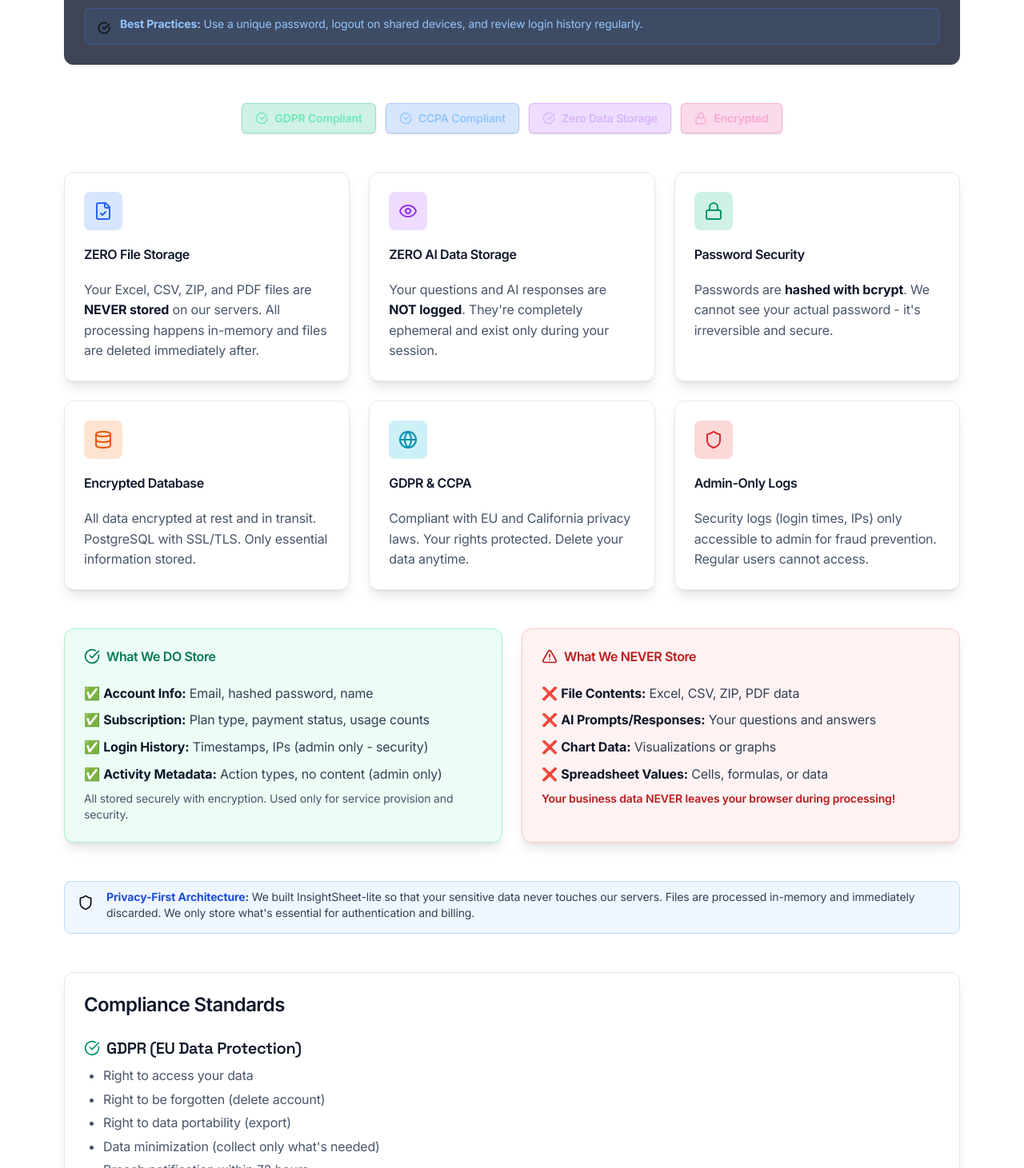
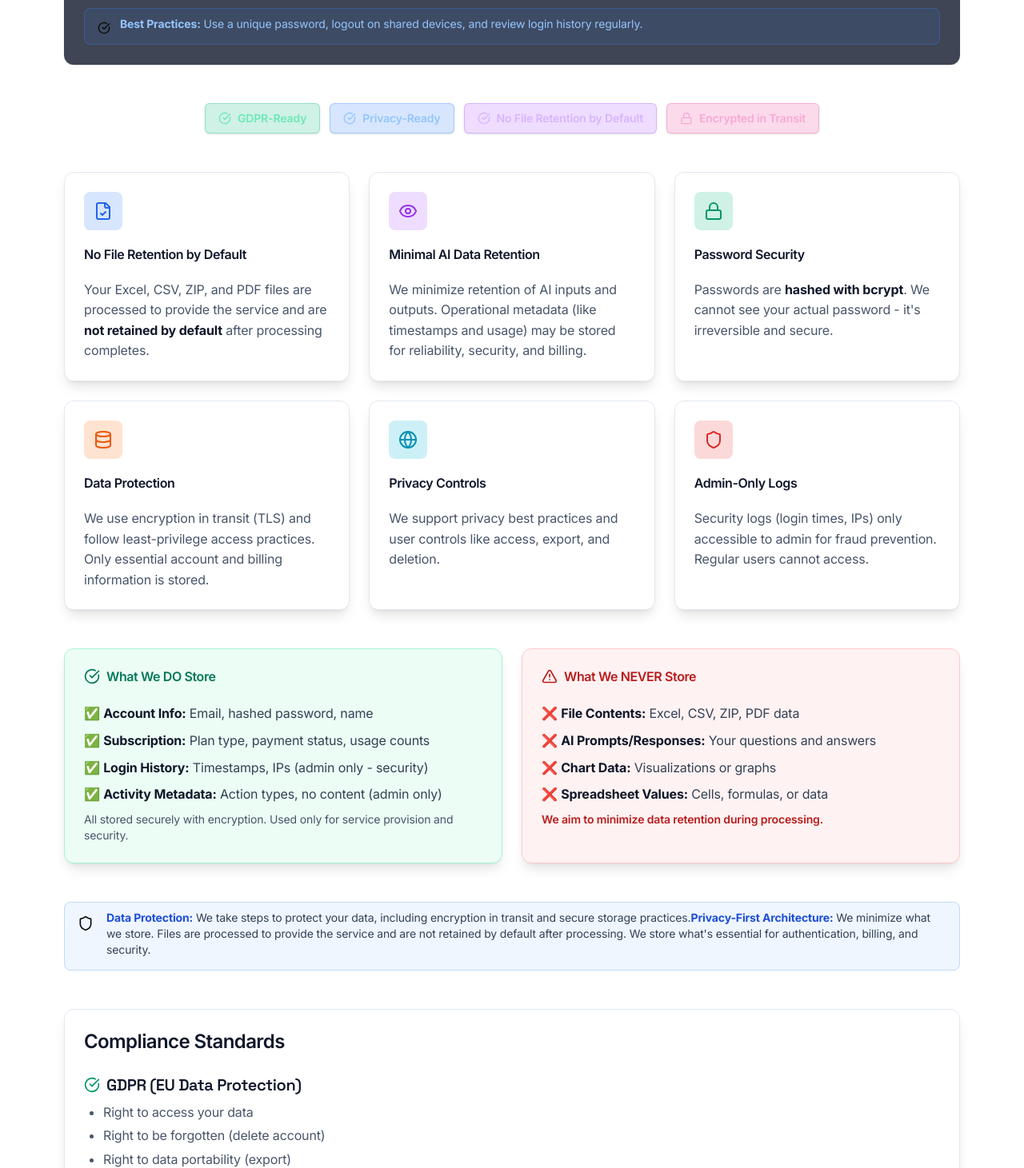
Before and after one commit to SumitAG008/insightsheet, a React (Vite) app: page /Security in a window 1280 px wide. Shown: the part 1309-2770 px from the top of the page at 80% size. Built offline with nearby package versions, Linux system fonts and the light colour scheme; no server answers.

Commit message:
Harden security/compliance UI copy

```diff
--- a/src/pages/Dashboard.jsx
+++ b/src/pages/Dashboard.jsx
@@ -334,7 +334,7 @@ export default function Dashboard() {
 
             <div className="inline-flex items-center gap-2 px-4 py-2 bg-[#4169E1]/10 border border-[#4169E1]/40 rounded-full mb-6">
               <Shield className="w-4 h-4 text-[#4169E1]" />
-              <span className="text-sm text-slate-900 dark:text-slate-200 font-semibold">100% Private • Zero Storage • Excel & CSV Support</span>
+              <span className="text-sm text-slate-900 dark:text-slate-200 font-semibold">Privacy-First • Minimal Retention • Excel & CSV Support</span>
             </div>
 
             <h1 className="text-4xl md:text-6xl font-bold mb-6 text-slate-900 dark:text-white leading-tight">
@@ -394,8 +394,7 @@ export default function Dashboard() {
                   <h3 className="text-lg font-bold text-slate-900 dark:text-emerald-300 mb-2">Privacy-First Architecture</h3>
                   <p className="text-slate-700 dark:text-slate-300 text-sm leading-relaxed">
                     All data processing happens in your browser. CSV files are parsed using native JavaScript -
-                    no external libraries, no uploads, no tracking. AI analysis uses anonymous, encrypted requests
-                    with zero data retention. Your data stays yours, always.
+                    no external libraries, no tracking. When server-side processing is needed, we aim to minimize what is stored and retain only operational metadata for reliability, security, and billing.
                   </p>
                 </div>
               </div>
--- a/src/pages/Landing.jsx
+++ b/src/pages/Landing.jsx
@@ -44,14 +44,14 @@ export default function Landing() {
         <div className="text-center mb-20">
           <Badge className="mb-8 text-base px-5 py-2.5 border border-blue-200 bg-blue-50 text-blue-700 tracking-wide font-semibold">
             <Sparkles className="w-4 h-4 mr-2" />
-            Reports &amp; Slides From Your Data—No Formulas. We Don&apos;t Store Your Files.
+            Reports &amp; Slides From Your Data—No Formulas. Privacy-First by Design.
           </Badge>
           <h1 className="text-5xl md:text-7xl lg:text-8xl text-slate-900 font-bold mb-6 tracking-tight" style={{ fontFamily: "'Space Grotesk', sans-serif", lineHeight: '1.1', letterSpacing: '-0.03em' }}>
             Data Made Simple
           </h1>
           <p className="text-xl md:text-2xl text-slate-600 max-w-4xl mx-auto mb-12 leading-relaxed font-light" style={{ letterSpacing: '-0.01em', lineHeight: '1.7' }}>
             Upload your data, ask questions in plain English, and get charts, P&Ls, and presentation-ready reports.
-            Your files never leave your control—we don&apos;t store them.
+            Designed to minimize data retention and keep you in control.
           </p>
           {/* Zero Storage Promise — royal blue accents */}
           <div className="bg-slate-50 border border-slate-200 rounded-2xl p-8 md:p-10 mb-16 max-w-4xl mx-auto">
@@ -59,17 +59,16 @@ export default function Landing() {
               <Shield className="w-10 h-10 text-blue-600 flex-shrink-0 mt-1" />
               <div>
                 <h3 className="text-2xl md:text-3xl font-bold text-slate-900 mb-4 tracking-tight" style={{ fontFamily: "'Space Grotesk', sans-serif", letterSpacing: '-0.02em' }}>
-                  We Don&apos;t Store Your Data
+                  Privacy-First by Design
                 </h3>
                 <p className="text-base md:text-lg text-slate-600 leading-relaxed mb-6 font-light" style={{ letterSpacing: '-0.01em', lineHeight: '1.8' }}>
-                  <strong className="text-slate-900 font-semibold">Your files never touch our servers.</strong> Everything runs on your device.
-                  When you&apos;re done, your report or presentation downloads straight to you. Nothing is left on our side—so you stay in control and compliant.
+                  <strong className="text-slate-900 font-semibold">We minimize what we store.</strong> Files are processed to provide the service and are not retained by default after processing completes.
                 </p>
                 <div className="flex flex-wrap gap-4 text-sm md:text-base text-slate-600">
-                  <span className="flex items-center gap-2 font-medium"><CheckCircle className="w-5 h-5 text-blue-600" /> We don&apos;t keep your files</span>
-                  <span className="flex items-center gap-2 font-medium"><CheckCircle className="w-5 h-5 text-blue-600" /> Download as soon as it&apos;s ready</span>
-                  <span className="flex items-center gap-2 font-medium"><CheckCircle className="w-5 h-5 text-blue-600" /> Works on your device</span>
-                  <span className="flex items-center gap-2 font-medium"><CheckCircle className="w-5 h-5 text-blue-600" /> Nothing left behind when you close</span>
+                  <span className="flex items-center gap-2 font-medium"><CheckCircle className="w-5 h-5 text-blue-600" /> Not retained by default</span>
+                  <span className="flex items-center gap-2 font-medium"><CheckCircle className="w-5 h-5 text-blue-600" /> Download exports when ready</span>
+                  <span className="flex items-center gap-2 font-medium"><CheckCircle className="w-5 h-5 text-blue-600" /> Privacy-first defaults</span>
+                  <span className="flex items-center gap-2 font-medium"><CheckCircle className="w-5 h-5 text-blue-600" /> Security-focused architecture</span>
                 </div>
               </div>
             </div>
@@ -105,7 +104,7 @@ export default function Landing() {
               <div className="bg-slate-50 border border-slate-200 rounded-xl p-6 text-center">
                 <Eye className="w-10 h-10 text-blue-600 mx-auto mb-4" />
                 <h3 className="font-bold text-slate-900 mb-2">Leaders</h3>
-                <p className="text-slate-600 text-sm font-light">Ask questions about your data in plain English. Your files never leave your control.</p>
+                <p className="text-slate-600 text-sm font-light">Ask questions about your data in plain English. Privacy-first defaults help keep you in control.</p>
               </div>
             </div>
           </div>
--- a/src/pages/Security.jsx
+++ b/src/pages/Security.jsx
@@ -33,19 +33,19 @@ export default function Security() {
         <div className="flex flex-wrap justify-center gap-3 mb-12">
           <Badge className="bg-emerald-500/20 text-emerald-300 border-emerald-500/30 text-sm py-2 px-4">
             <CheckCircle className="w-4 h-4 mr-2" />
-            GDPR Compliant
+            GDPR-Ready
           </Badge>
           <Badge className="bg-blue-500/20 text-blue-300 border-blue-500/30 text-sm py-2 px-4">
             <CheckCircle className="w-4 h-4 mr-2" />
-            CCPA Compliant
+            Privacy-Ready
           </Badge>
           <Badge className="bg-purple-500/20 text-purple-300 border-purple-500/30 text-sm py-2 px-4">
             <CheckCircle className="w-4 h-4 mr-2" />
-            Zero Data Storage
+            No File Retention by Default
           </Badge>
           <Badge className="bg-pink-500/20 text-pink-300 border-pink-500/30 text-sm py-2 px-4">
             <Lock className="w-4 h-4 mr-2" />
-            Encrypted
+            Encrypted in Transit
           </Badge>
         </div>
 
@@ -56,10 +56,10 @@ export default function Security() {
               <div className="w-12 h-12 bg-blue-500/20 dark:bg-blue-500/20 rounded-lg flex items-center justify-center mb-4">
                 <FileCheck className="w-6 h-6 text-blue-600 dark:text-blue-400" />
               </div>
-              <CardTitle className="text-slate-900 dark:text-white">ZERO File Storage</CardTitle>
+              <CardTitle className="text-slate-900 dark:text-white">No File Retention by Default</CardTitle>
             </CardHeader>
             <CardContent className="text-slate-600 dark:text-slate-300">
-              <p>Your Excel, CSV, ZIP, and PDF files are <strong className="text-slate-900 dark:text-white">NEVER stored</strong> on our servers. All processing happens in-memory and files are deleted immediately after.</p>
+              <p>Your Excel, CSV, ZIP, and PDF files are processed to provide the service and are <strong className="text-slate-900 dark:text-white">not retained by default</strong> after processing completes.</p>
             </CardContent>
           </Card>
 
@@ -68,10 +68,10 @@ export default function Security() {
               <div className="w-12 h-12 bg-purple-500/20 dark:bg-purple-500/20 rounded-lg flex items-center justify-center mb-4">
                 <Eye className="w-6 h-6 text-purple-600 dark:text-purple-400" />
               </div>
-              <CardTitle className="text-slate-900 dark:text-white">ZERO AI Data Storage</CardTitle>
+              <CardTitle className="text-slate-900 dark:text-white">Minimal AI Data Retention</CardTitle>
             </CardHeader>
             <CardContent className="text-slate-600 dark:text-slate-300">
-              <p>Your questions and AI responses are <strong className="text-slate-900 dark:text-white">NOT logged</strong>. They're completely ephemeral and exist only during your session.</p>
+              <p>We minimize retention of AI inputs and outputs. Operational metadata (like timestamps and usage) may be stored for reliability, security, and billing.</p>
             </CardContent>
           </Card>
 
@@ -92,10 +92,10 @@ export default function Security() {
               <div className="w-12 h-12 bg-orange-500/20 dark:bg-orange-500/20 rounded-lg flex items-center justify-center mb-4">
                 <Database className="w-6 h-6 text-orange-600 dark:text-orange-400" />
               </div>
-              <CardTitle className="text-slate-900 dark:text-white">Encrypted Database</CardTitle>
+              <CardTitle className="text-slate-900 dark:text-white">Data Protection</CardTitle>
             </CardHeader>
             <CardContent className="text-slate-600 dark:text-slate-300">
-              <p>All data encrypted at rest and in transit. PostgreSQL with SSL/TLS. Only essential information stored.</p>
+              <p>We use encryption in transit (TLS) and follow least-privilege access practices. Only essential account and billing information is stored.</p>
             </CardContent>
           </Card>
 
@@ -104,10 +104,10 @@ export default function Security() {
               <div className="w-12 h-12 bg-cyan-500/20 dark:bg-cyan-500/20 rounded-lg flex items-center justify-center mb-4">
                 <Globe className="w-6 h-6 text-cyan-600 dark:text-cyan-400" />
               </div>
-              <CardTitle className="text-slate-900 dark:text-white">GDPR & CCPA</CardTitle>
+              <CardTitle className="text-slate-900 dark:text-white">Privacy Controls</CardTitle>
             </CardHeader>
             <CardContent className="text-slate-600 dark:text-slate-300">
-              <p>Compliant with EU and California privacy laws. Your rights protected. Delete your data anytime.</p>
+              <p>We support privacy best practices and user controls like access, export, and deletion.</p>
             </CardContent>
           </Card>
 
@@ -157,7 +157,7 @@ export default function Security() {
               <p>❌ <strong className="text-slate-900 dark:text-white">Chart Data:</strong> Visualizations or graphs</p>
               <p>❌ <strong className="text-slate-900 dark:text-white">Spreadsheet Values:</strong> Cells, formulas, or data</p>
               <p className="text-sm text-red-700 dark:text-red-300 mt-4 font-semibold">
-                Your business data NEVER leaves your browser during processing!
+                We aim to minimize data retention during processing.
               </p>
             </CardContent>
           </Card>
@@ -167,7 +167,8 @@ export default function Security() {
         <Alert className="mb-12 bg-blue-50 dark:bg-blue-500/10 border-blue-200 dark:border-blue-500/30">
           <Shield className="h-5 w-5 text-blue-600 dark:text-blue-400" />
           <AlertDescription className="text-slate-700 dark:text-slate-300 ml-2">
-            <strong className="text-blue-700 dark:text-blue-300">Privacy-First Architecture:</strong> We built InsightSheet-lite so that your sensitive data never touches our servers. Files are processed in-memory and immediately discarded. We only store what's essential for authentication and billing.
+            <strong className="text-blue-700 dark:text-blue-300">Data Protection:</strong> We take steps to protect your data, including encryption in transit and secure storage practices.
+            <strong className="text-blue-700 dark:text-blue-300">Privacy-First Architecture:</strong> We minimize what we store. Files are processed to provide the service and are not retained by default after processing. We store what's essential for authentication, billing, and security.
           </AlertDescription>
         </Alert>
 
@@ -207,11 +208,11 @@ export default function Security() {
             <div>
               <h3 className="text-xl font-semibold text-slate-900 dark:text-white mb-2 flex items-center">
                 <CheckCircle className="w-5 h-5 mr-2 text-purple-600 dark:text-purple-400" />
-                PCI-DSS (Payment Security)
+                Payments (via Stripe)
               </h3>
               <ul className="list-disc ml-6 space-y-1 text-slate-600 dark:text-slate-400">
                 <li>Payments processed by Stripe (PCI Level 1)</li>
-                <li>We NEVER handle your credit card details</li>
+                <li>We do not handle raw credit card details</li>
                 <li>Secure payment forms</li>
               </ul>
             </div>
--- a/src/pages/Upload.jsx
+++ b/src/pages/Upload.jsx
@@ -37,7 +37,7 @@ export default function Upload() {
 
           <div className="inline-flex items-center gap-2 px-4 py-2 bg-blue-50 dark:bg-blue-950/30 border border-blue-200 dark:border-blue-800 rounded-full mb-6">
             <Shield className="w-4 h-4 text-blue-600 dark:text-blue-400" />
-            <span className="text-sm text-slate-700 dark:text-slate-300 font-semibold">100% Private • Zero Storage • Excel & CSV Support</span>
+            <span className="text-sm text-slate-700 dark:text-slate-300 font-semibold">Privacy-First • Minimal Retention • Excel & CSV Support</span>
           </div>
 
           <h1 className="text-4xl md:text-6xl font-bold mb-6 text-slate-900 dark:text-white leading-tight">
@@ -82,8 +82,7 @@ export default function Upload() {
                 <h3 className="text-lg font-bold text-slate-900 dark:text-emerald-300 mb-2">Privacy-First Architecture</h3>
                 <p className="text-slate-700 dark:text-slate-300 text-sm leading-relaxed">
                   All data processing happens in your browser. CSV files are parsed using native JavaScript -
-                  no external libraries, no uploads, no tracking. AI analysis uses anonymous, encrypted requests
-                  with zero data retention. Your data stays yours, always.
+                  no external libraries, no tracking. When server-side processing is needed, we aim to minimize what is stored and retain only operational metadata for reliability, security, and billing.
                 </p>
               </div>
             </div>
```
